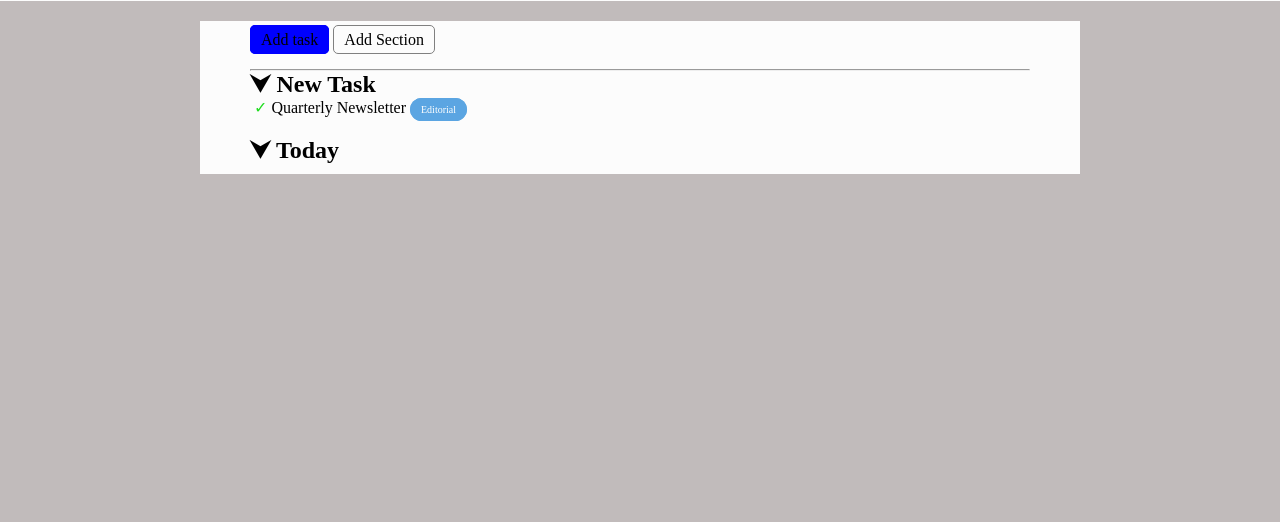
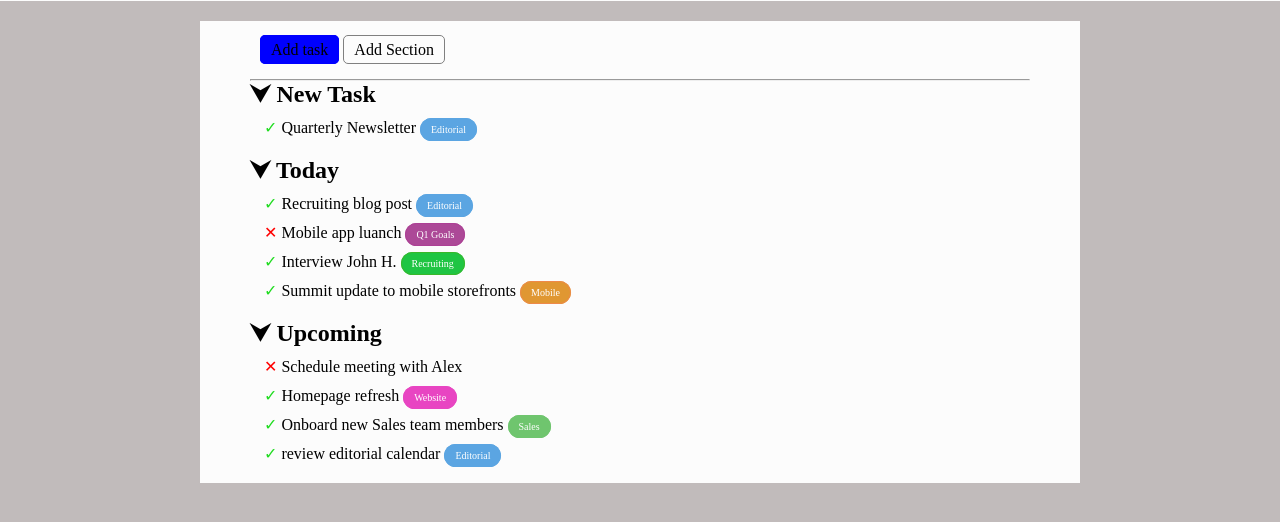
Before and after one commit to GiovanniLafortezza/html-css-toboolist, a plain HTML site: page index.html in a window 1280 px wide. Shown: the part 56-578 px from the top of the page. Drawn offline with Linux system fonts and the light colour scheme.

Commit message:
Main Ended

```diff
--- a/css/style.css
+++ b/css/style.css
@@ -13,9 +13,7 @@ body {
     background-color: rgb(252, 252, 252);
 }
 
-.bg-blue {
-    background-color: blue;
-}
+
 .padding-main {
     padding-left: 50px;
     padding-right: 50px;
@@ -33,6 +31,9 @@ body {
     margin-top:20px;
 }
 
+p {
+    margin:10px;
+}
 
 #blocco-1 {
     background-color: blue;
@@ -58,6 +59,11 @@ body {
     padding:4px;
 }
 
+.false {
+    color: red;
+    padding:4px;
+}
+
 #editorial {
     background-color: rgb(91, 165, 226);
     border: 1px solid rgb(91, 165, 226);
@@ -67,5 +73,65 @@ body {
     padding-right: 10px;
     padding-bottom:5px;
     color: white;
-    font-size: 10px;;
+    font-size: 10px;
 }
+
+#q1-goals {
+    background-color: rgb(172, 73, 151);
+    border: 1px solid rgb(173, 64, 149);
+    border-radius: 20px;
+    padding-top: 5px;
+    padding-left:10px;
+    padding-right: 10px;
+    padding-bottom:5px;
+    color: white;
+    font-size: 10px;
+}
+
+#recruiting {
+    background-color: rgb(31, 197, 67);
+    border: 1px solid rgb(58, 183, 41);
+    border-radius: 20px;
+    padding-top: 5px;
+    padding-left:10px;
+    padding-right: 10px;
+    padding-bottom:5px;
+    color: white;
+    font-size: 10px;
+}
+
+#mobile {
+    background-color: rgb(224, 151, 50);
+    border: 1px solid rgb(238, 137, 74);
+    border-radius: 20px;
+    padding-top: 5px;
+    padding-left:10px;
+    padding-right: 10px;
+    padding-bottom:5px;
+    color: white;
+    font-size: 10px;
+}
+
+#website {
+    background-color: rgb(232, 69, 194);
+    border: 1px solid rgb(232, 69, 194);
+    border-radius: 20px;
+    padding-top: 5px;
+    padding-left:10px;
+    padding-right: 10px;
+    padding-bottom:5px;
+    color: white;
+    font-size: 10px;
+}
+
+#sales {
+    background-color: rgb(111, 197, 110);
+    border: 1px solid rgb(111, 197, 110);
+    border-radius: 20px;
+    padding-top: 5px;
+    padding-left:10px;
+    padding-right: 10px;
+    padding-bottom:5px;
+    color: white;
+    font-size: 10px;
+}
--- a/index.html
+++ b/index.html
@@ -25,6 +25,18 @@
 
         <div class="m-20">
             <h2>&#11167 <strong>Today</strong></h2>
+            <p><span class="check">&check;</span>Recruiting blog post <span id="editorial">Editorial</span></p>
+            <p><span class="false">&#10005;</span>Mobile app luanch <span id="q1-goals">Q1 Goals</span></p>
+            <p><span class="check">&check;</span>Interview John H. <span id="recruiting">Recruiting</span></p>
+            <p><span class="check">&check;</span>Summit update to mobile storefronts <span id="mobile">Mobile</span></p>
+        </div>
+
+        <div class="m-20">
+            <h2>&#11167 <strong>Upcoming</strong></h2>
+            <p><span class="false">&#10005;</span>Schedule meeting with Alex</p>
+            <p><span class="check">&check;</span>Homepage refresh <span id="website">Website</span></p>
+            <p><span class="check">&check;</span>Onboard new Sales team members <span id="sales">Sales</span></p>
+            <p><span class="check">&check;</span>review editorial calendar <span id="editorial">Editorial</span></p>
         </div>
 
 
```
